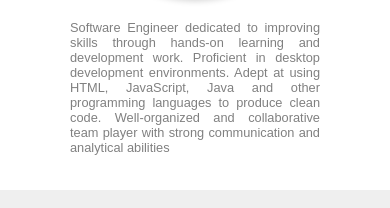
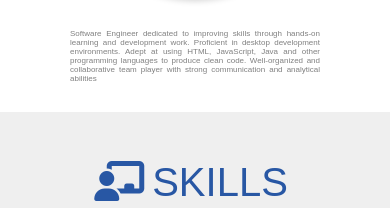
Before and after one commit to rajithsuvarna/MyResumeProject, a plain HTML site: page index.html in a window 390 px wide. Shown: the part 667-875 px from the top of the page. Drawn offline with Linux system fonts and the light colour scheme.

Commit message:
Update resume.css

```diff
--- a/resume.css
+++ b/resume.css
@@ -529,7 +529,7 @@ h6 {
     font-size: 1rem;
   }
   #about p {
-    font-size: 0.8rem;
+    font-size: 0.5rem;
   }
 }
 
@@ -552,6 +552,6 @@ h6 {
     font-size: 1rem;
   }
   #about p {
-    font-size: 0.8rem;
+    font-size: 0.5rem;
   }
 }
```
